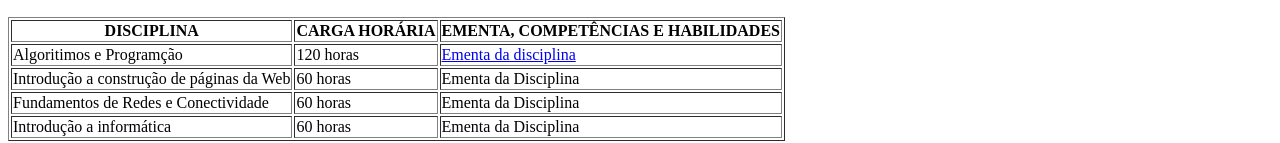
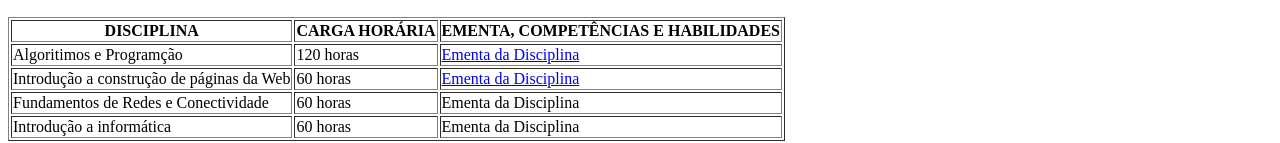
Before and after one commit to guigaham/index.html, a plain HTML site: page index.html in a window 1280 px wide. Shown: the part 746-889 px from the top of the page. Drawn offline with Linux system fonts and the light colour scheme.

Commit message:
Update index.html

```diff
--- a/index.html
+++ b/index.html
@@ -47,12 +47,12 @@
             <tr>
                 <td>Algoritimos e Programção</td>
                 <td>120 horas</td>
-                <td><a href="aep.html">Ementa da disciplina</a></td>
+                <td><a href="aep.html">Ementa da Disciplina</a></td>
             </tr>
             <tr>
                 <td>Introdução a construção de páginas da Web</td>
                 <td>60 horas</td>
-                <td>Ementa da Disciplina</td>
+                <td><a href="icpw.html">Ementa da Disciplina</a></td>
             </tr>
             <tr>
                 <td>Fundamentos de Redes e Conectividade</td>
```
